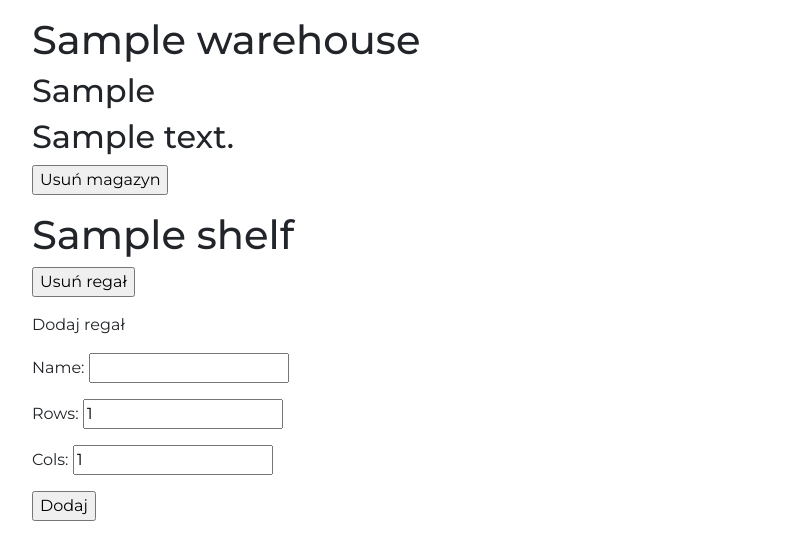
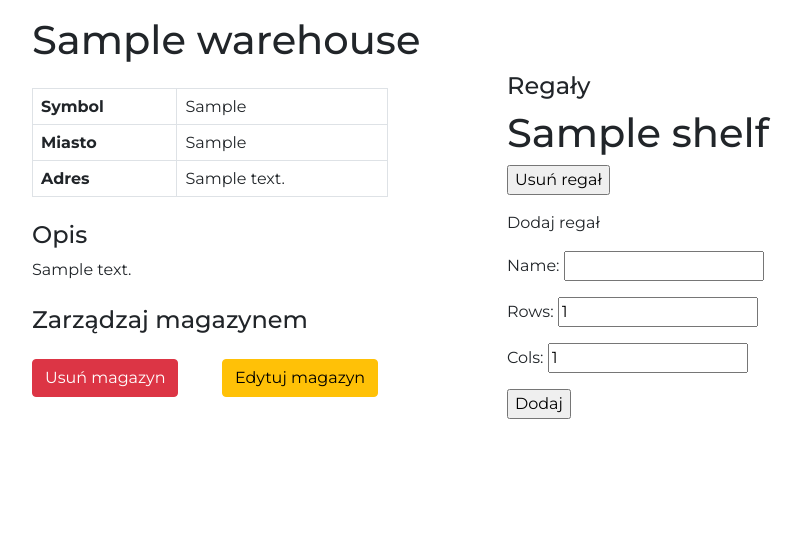
Before and after one commit to piotr-pawelczak/smart_warehouse, a Django app: page /warehouse/1/ in a window 1280 px wide. Shown: the part 56-616 px from the top of the page, without its empty margins (50-851 px from the left). Run offline with Django 3.2, Linux system fonts and the light colour scheme; tables that the repository leaves empty hold one stand-in row (values such as "Sample post").

Commit message:
Editing warehouses functionality

```diff
--- a/warehouse/forms.py
+++ b/warehouse/forms.py
@@ -8,17 +8,18 @@ class WarehouseForm(forms.ModelForm):
 
     class Meta:
         model = Warehouse
-        fields = ['name', 'symbol', 'city', 'address']
+        fields = ['name', 'symbol', 'city', 'address', 'description']
 
         # Usunięcie etykiet
-        labels = {'name': '', 'symbol': '', 'city': '', 'address': ''}
+        labels = {'name': '', 'symbol': '', 'city': '', 'address': '', 'description': ''}
 
         # Ustawienie wartości wyświetlających się na polach formularza
         widgets = {
             'name': forms.TextInput(attrs={'placeholder': 'Nazwa magazynu'}),
             'symbol': forms.TextInput(attrs={'placeholder': 'Symbol (maksymalnie 3 znaki)'}),
             'city': forms.TextInput(attrs={'placeholder': 'Miasto'}),
-            'address': forms.TextInput(attrs={'placeholder': 'Adres'})
+            'address': forms.TextInput(attrs={'placeholder': 'Adres'}),
+            'description': forms.Textarea(attrs={'placeholder': 'Opis'})
         }
 
 
--- a/warehouse/templates/warehouse/warehouse_detail.html
+++ b/warehouse/templates/warehouse/warehouse_detail.html
@@ -4,20 +4,55 @@
 
 {% block content %}
     <h1>{{ warehouse.name }}</h1>
-    <h2>{{ warehouse.symbol }}</h2>
-    <h2>{{ warehouse.address }}</h2>
+    <div class="row">
+        <div class="col-lg-4">
+            <table class="table table-bordered warehouse_list_table mt-3">
+                <tr>
+                    <th>Symbol</th>
+                    <td>{{ warehouse.symbol }}</td>
+                </tr>
+                <tr>
+                    <th>Miasto</th>
+                    <td>{{ warehouse.city }}</td>
+                </tr>
+                <tr>
+                    <th>Adres</th>
+                    <td>{{ warehouse.address }}</td>
+                </tr>
+            </table>
 
+            <h4 class="mt-4">Opis</h4>
+            {% if warehouse.description %}
+                <p>{{ warehouse.description }}</p>
+            {% else %}
+                <p>Brak opisu.</p>
+            {% endif %}
+
+            <div class="row mt-4">
+                <h4>Zarządzaj magazynem</h4>
+                <div class="col-6">
                     <form action="{% url "warehouse:warehouse_delete" warehouse.id %}" method="post">
-        <p><input type="submit" value="Usuń magazyn" onclick="return confirm('Czy na pewno chcesz usunąć magazyn?')"></p>
+                        <button type="submit" class="btn btn-danger mt-3">Usuń magazyn</button>
                         {% csrf_token %}
                     </form>
+                </div>
+                <div class="col-6">
+                    <a href="{% url "warehouse:warehouse_edit" warehouse.id %}"><button type="submit" class="btn btn-warning mt-3">Edytuj magazyn</button></a>
+                </div>
+            </div>
 
+        </div>
+
+        <div class="col-lg-7 offset-lg-1 mt-4 mt-lg-0">
+            <h4>Regały</h4>
             {% for shelf in shelves %}
                 <h1>{{ shelf.name }}</h1>
                 <form action="{% url "warehouse:shelf_delete" shelf.id %}" method="post">
                     <p><input type="submit" value="Usuń regał" onclick="return confirm('Czy na pewno chcesz usunąć regał?')"></p>
                     {% csrf_token %}
                 </form>
+            {% empty %}
+                <p>Brak regałów</p>
             {% endfor %}
 
             <p>Dodaj regał</p>
@@ -26,4 +61,9 @@
                 <p><input type="submit" value="Dodaj">
                 {% csrf_token %}
             </form>
+        </div>
+
+    </div>
+
+
 {% endblock %}
--- a/warehouse/urls.py
+++ b/warehouse/urls.py
@@ -9,4 +9,5 @@ urlpatterns = [
     path('warehouse/<int:pk>/', views.warehouse_detail, name='warehouse_detail'),
     path('warehouse/<int:pk>/delete', views.warehouse_delete, name='warehouse_delete'),
     path('shelf/<int:pk>/delete', views.shelf_delete, name='shelf_delete'),
+    path('warehouse/<int:pk>/edit', views.warehouse_edit, name='warehouse_edit'),
 ]
--- a/warehouse/views.py
+++ b/warehouse/views.py
@@ -56,6 +56,18 @@ def warehouse_delete(request, pk):
     return redirect('/warehouses/')
 
 
+def warehouse_edit(request, pk):
+    warehouse = Warehouse.objects.get(id=pk)
+    form = WarehouseForm(instance=warehouse)
+    if request.method == 'POST':
+        print(request.POST)
+        form = WarehouseForm(request.POST, instance=warehouse)
+        if form.is_valid():
+            form.save()
+            return redirect(f'/warehouse/{pk}')
+    return render(request, 'warehouse/warehouse_edit.html', {'form': form})
+
+
 def shelf_delete(request, pk):
     shelf = get_object_or_404(Shelf, id=pk)
 
```
Also changed, not shown: warehouse/templates/warehouse/warehouse_edit.html (added, +12 -0 lines). Lines whose indentation alone changed are shown as unchanged.
